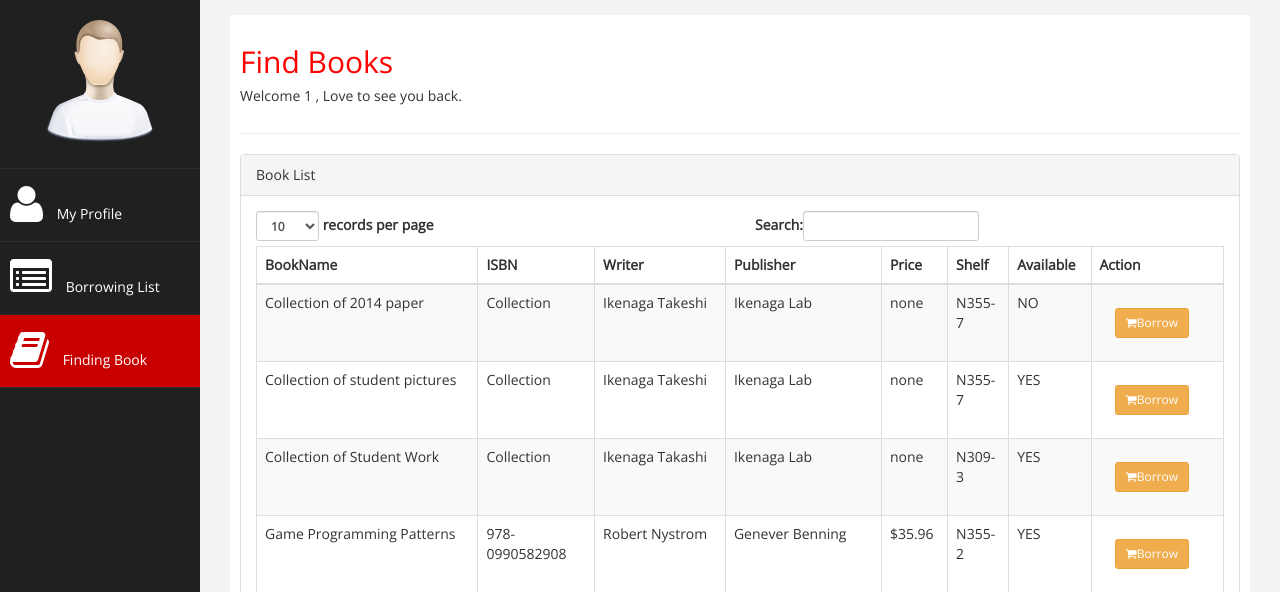
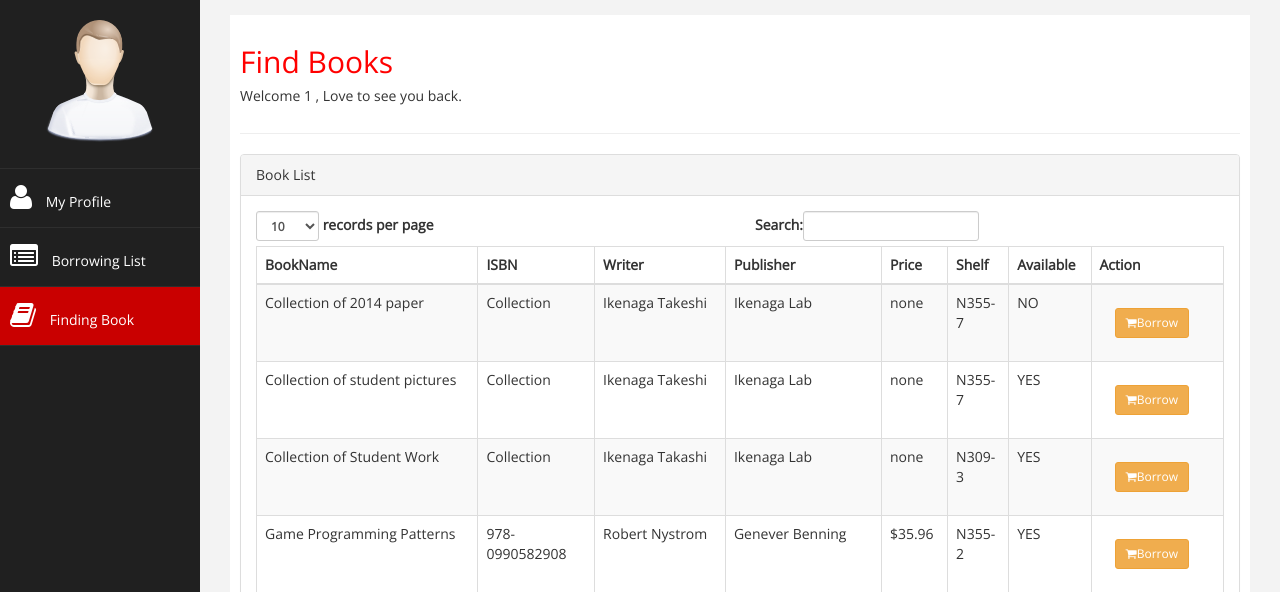
Before and after one commit to ShimizuWasedaU/git, a PHP site: page /memberbook.php in a window 1280 px wide. Shown: the part 60-652 px from the top of the page. Run offline with PHP 8.4, Linux system fonts and the light colour scheme; a user stored in the database is signed in; data comes from the database, SQL or seed files in the repository; some libraries are stand-ins or nearby versions.

Commit message:
still layout change

```diff
--- a/LabBookSystem/layout/memberheader.php
+++ b/LabBookSystem/layout/memberheader.php
@@ -46,13 +46,13 @@
 					</li>
 
                     <li>
-                        <a  id="profile" href="memberpage.php"><i class="fa fa-user fa-3x"></i> My Profile</a>
+                        <a  id="profile" href="memberpage.php"><i class="fa fa-user fa-2x"></i> My Profile</a>
                     </li>
                       <li>
-                        <a id="borrow" href="memberborrow.php"><i class="fa fa-list-alt fa-3x"></i> Borrowing List</a>
+                        <a id="borrow" href="memberborrow.php"><i class="fa fa-list-alt fa-2x"></i> Borrowing List</a>
                     </li>
                     <li>
-                        <a id="book" href="memberbook.php"><i class="fa fa-book fa-3x"></i> Finding Book</a>
+                        <a id="book" href="memberbook.php"><i class="fa fa-book fa-2x"></i> Finding Book</a>
                     </li>
                 </ul>
 
```
